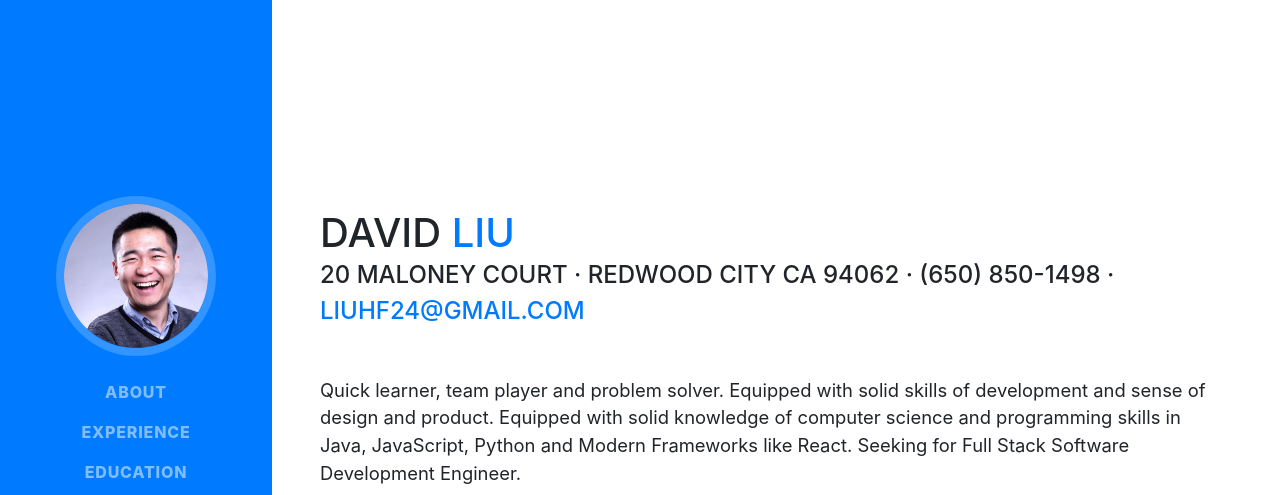
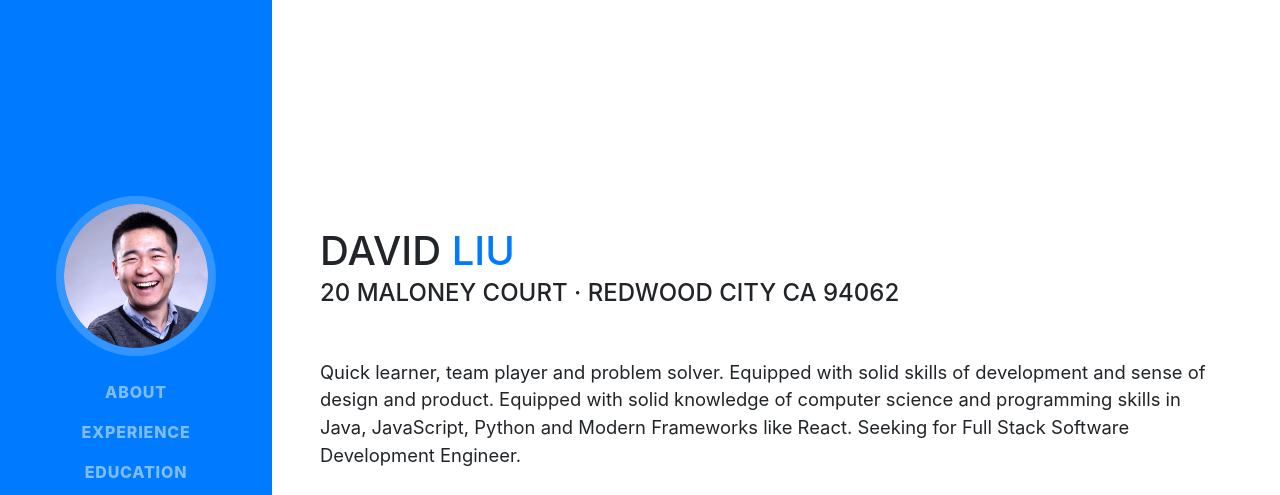
Before and after one commit to HF-liu/HF-liu.github.io, a website with bundled scripts: page index.html in a window 1280 px wide. Shown: the top 495 px of the page. Built offline with nearby package versions, Linux system fonts and the light colour scheme; a web font is replaced by a local one.

Commit message:
Update index.html

```diff
--- a/index.html
+++ b/index.html
@@ -82,8 +82,7 @@
           <h1 class="mb-0">David
             <span class="text-primary">Liu</span>
           </h1>
-          <div class="subheading mb-5">20 Maloney Court · Redwood City CA 94062 · (650) 850-1498 ·
-            <a href="mailto:liuhf24@gmail.com">liuhf24@gmail.com</a>
+          <div class="subheading mb-5">20 Maloney Court · Redwood City CA 94062
           </div>
           <p class="lead mb-5">Quick learner, team player and problem solver. Equipped with solid skills of development and sense of design and product. Equipped with solid knowledge of computer science and programming skills in Java, JavaScript, Python and Modern Frameworks like React. Seeking for Full Stack Software Development Engineer.</p>
           <div class="social-icons">
```
